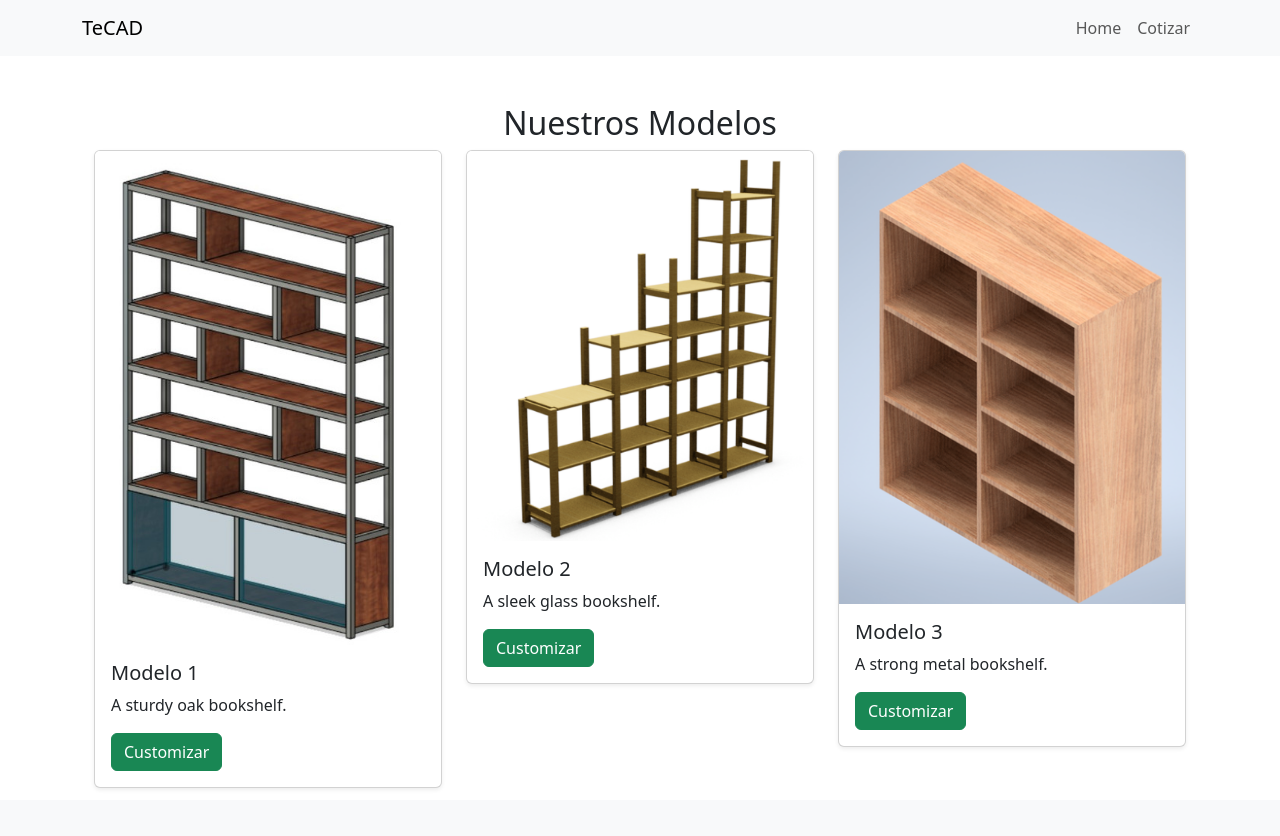
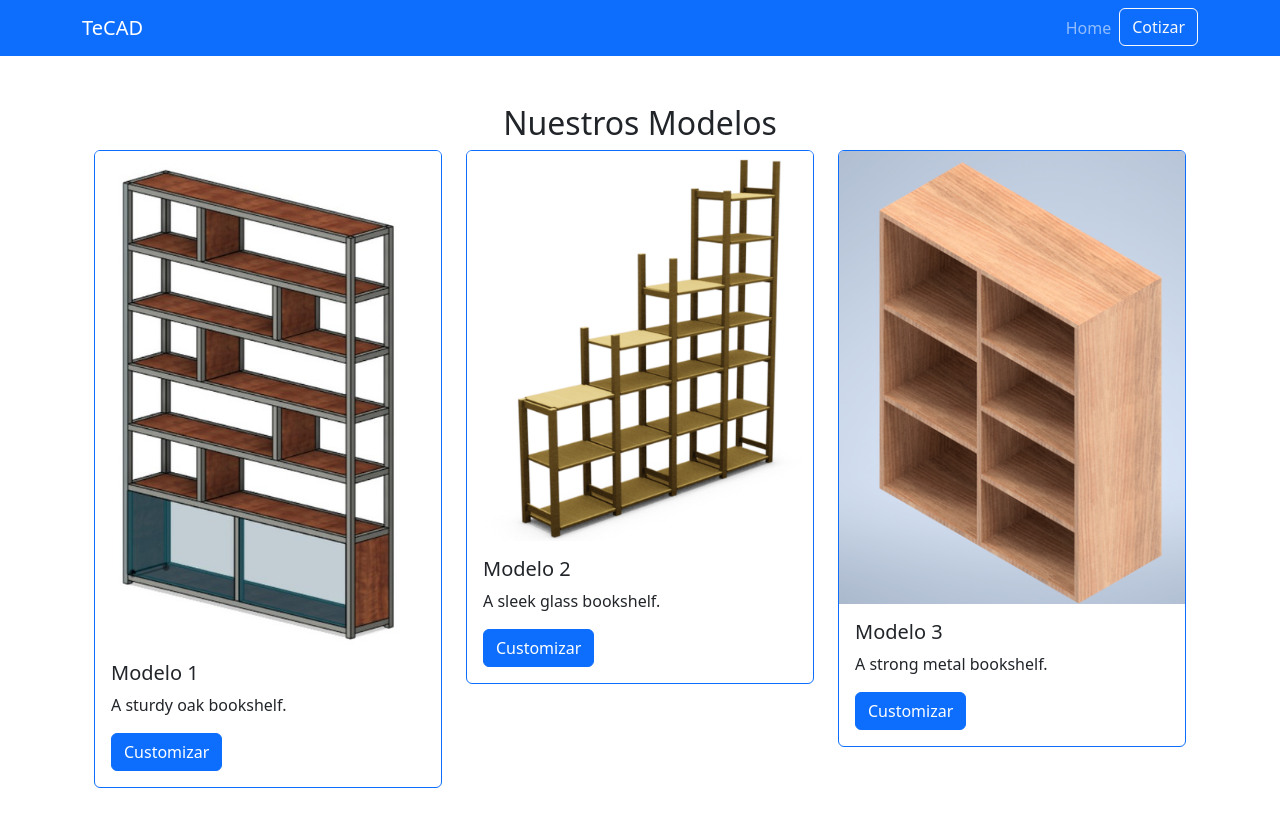
Before and after one commit to dfbello/BiblioTQ-web, a Django app: page /shop/ in a window 1280 px wide. Before the commit the page ends 788 px from the top, so only its background shows below. Run offline with Django 5.2, Linux system fonts and the light colour scheme.

Commit message:
Add new primary color for components & add success view

```diff
--- a/price/templates/home.html
+++ b/price/templates/home.html
@@ -9,7 +9,7 @@
 <body>
 
     <!-- Navbar -->
-    <nav class="navbar navbar-expand-lg navbar-light bg-light">
+    <nav class="navbar navbar-expand-lg navbar-dark bg-primary">
         <div class="container">
             <a class="navbar-brand" href="{% url 'landing' %}">TeCAD</a>
             <button class="navbar-toggler" type="button" data-bs-toggle="collapse" data-bs-target="#navbarNav">
@@ -17,11 +17,11 @@
             </button>
             <div class="collapse navbar-collapse" id="navbarNav">
                 <ul class="navbar-nav ms-auto">
-                    <li class="nav-item">
+                    <li class="nav-item active">
                         <a class="nav-link" href="{% url 'landing' %}">Home</a>
                     </li>
                     <li class="nav-item">
-                        <a class="nav-link" href="{% url 'shop' %}">Cotizar</a>
+                        <a class="btn btn-outline-light" href="{% url 'shop' %}">Cotizar</a>
                     </li>
                 </ul>
             </div>
--- a/price/templates/shop.html
+++ b/price/templates/shop.html
@@ -13,12 +13,12 @@
     <div class="row">
         {% for model in models %}
         <div class="col-md-4">
-            <div class="card shadow-sm">
+            <div class="card border-primary mb-5">
                 <img src="{{ model.image_url }}" class="card-img-top" alt="{{ model.name }}">
                 <div class="card-body">
                     <h5 class="card-title">{{ model.name }}</h5>
                     <p class="card-text">{{ model.description }}</p>
-                    <button class="btn btn-success select-btn" data-model-id="{{ model.id }}" data-model-name="{{ model.name }}" onclick="selectModel()">
+                    <button class="btn btn-primary select-btn" data-model-id="{{ model.id }}" data-model-name="{{ model.name }}" onclick="selectModel()">
                         Customizar
                     </button>
                 </div>
@@ -28,8 +28,8 @@
     </div>
 
     <!-- Hidden Order Form -->
-    <div id="order-form" class="mt-5 p-4 bg-light border rounded d-none">
-        <h3>Place Your Order for <span id="selected-model-name"></span></h3>
+    <div id="order-form" class="mt-5 p-4 bg-light border border-primary rounded d-none mb-5">
+        <h3>Define las dimensiones para tu <span id="selected-model-name"></span></h3>
         <form method="POST">
             {% csrf_token %}
             <input type="hidden" name="model_id" id="model-id">
@@ -61,6 +61,7 @@
 
     function selectModel() {
         // Scroll smoothly to the form
+
         // Small delay before scrolling to ensure UI updates first
         setTimeout(() => {
             document.getElementById("order-form").scrollIntoView({ behavior: "smooth" });
--- a/price/urls.py
+++ b/price/urls.py
@@ -4,4 +4,5 @@ from . import views
 urlpatterns = [
     path('', views.landing, name='landing'),
     path('shop/', views.shop, name='shop'),
+    path('success/', views.success, name='success'),
 ]
--- a/price/views.py
+++ b/price/views.py
@@ -57,6 +57,9 @@ def shop(request):
             profundidad=profundidad,
         )
         nueva_cotizacion.save()
-        return redirect('shop')
+        return redirect('success')
 
     return render(request, 'shop.html', {'models': BOOKSHELF_MODELS})
+
+def success(request):
+    return render(request, 'success.html')
```
Also changed, not shown: price/templates/success.html (added, +9 -0 lines).
